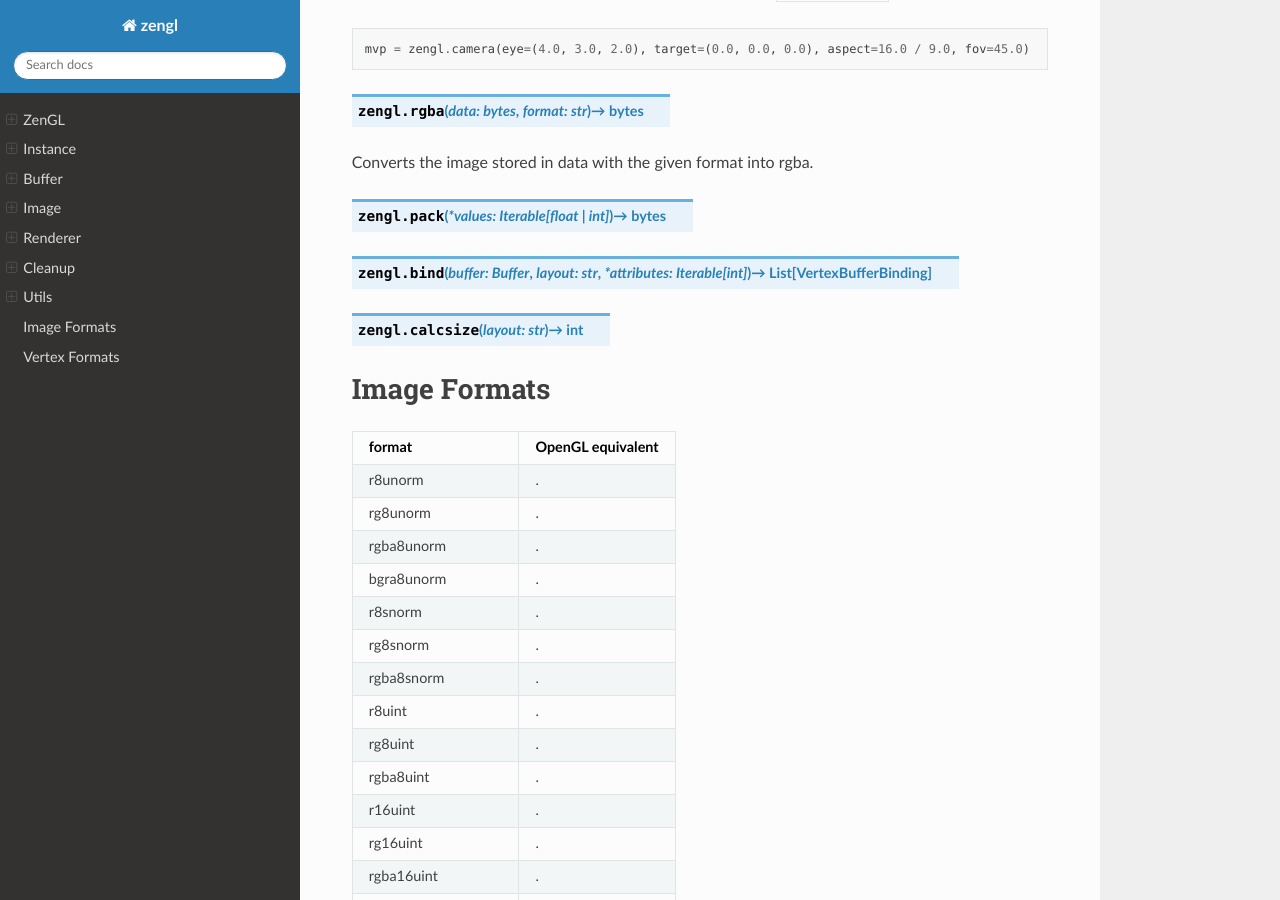
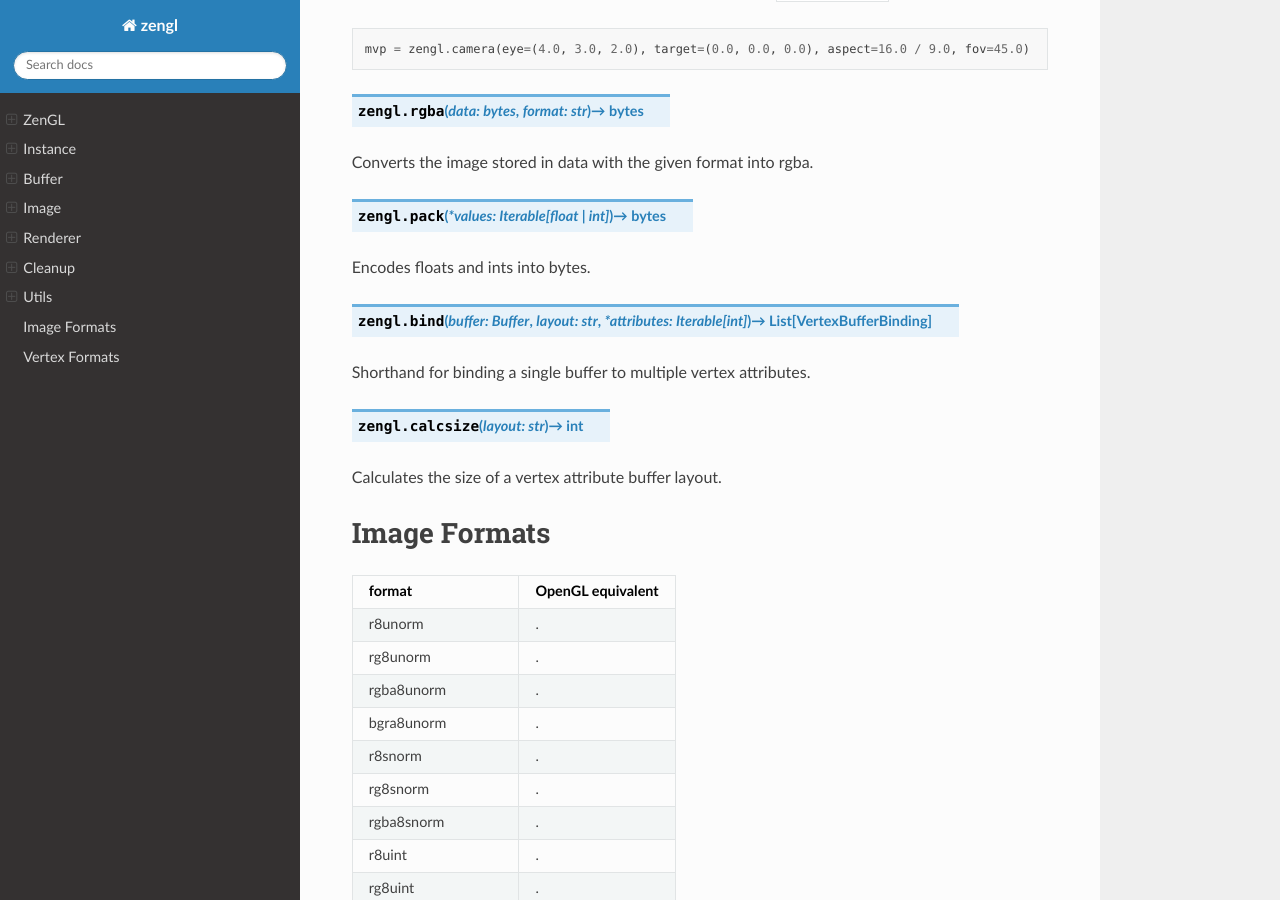
Before and after one commit to szabolcsdombi/zengl, a Sphinx documentation site: the page built from docs/index.rst, in a window 1280 px wide and 900 px high, scrolled down 3118 px. Built offline with Sphinx 7.4.7 and the Read the Docs theme 2.0.0, drawn with Linux system fonts in a browser that asks for light colours.

Commit message:
describe utils

```diff
--- a/docs/index.rst
+++ b/docs/index.rst
@@ -140,9 +140,15 @@ Utils
 
 .. py:method:: zengl.pack(*values: Iterable[float | int]) -> bytes
 
+| Encodes floats and ints into bytes.
+
 .. py:method:: zengl.bind(buffer: Buffer, layout: str, *attributes: Iterable[int]) -> List[VertexBufferBinding]
 
+| Shorthand for binding a single buffer to multiple vertex attributes.
+
 .. py:method:: zengl.calcsize(layout: str) -> int
+
+| Calculates the size of a vertex attribute buffer layout.
 
 Image Formats
 -------------
```
